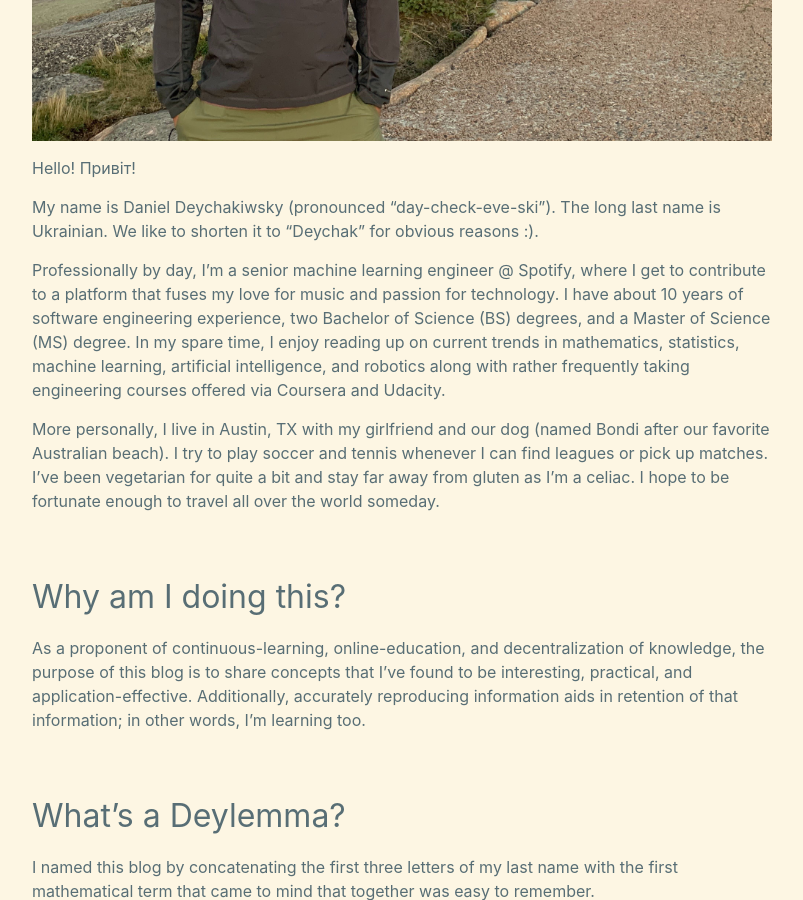
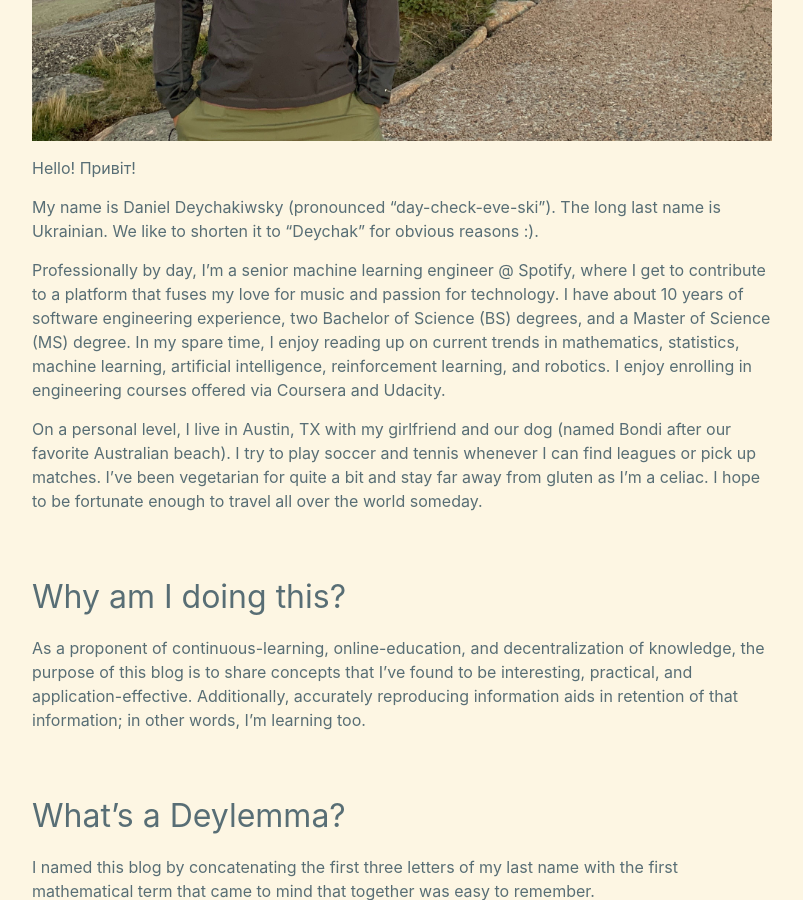
Before and after one commit to daniel-deychakiwsky/daniel-deychakiwsky.github.io, a Jekyll site: the page built from _posts/2020-05-28-about-me.md, in a window 1280 px wide and 900 px high, scrolled down 767 px. Shown: the whole window, without its empty margins (238-1041 px from the left). Built offline with Jekyll 4.4.1, drawn with Linux system fonts in a browser that asks for light colours.

Commit message:
[about-me] typos

```diff
--- a/_posts/2020-05-28-about-me.md
+++ b/_posts/2020-05-28-about-me.md
@@ -24,10 +24,11 @@
 and passion for technology. I have about 10 years of software engineering experience,
 two Bachelor of Science (BS) degrees, and a Master of Science (MS) degree.
 In my spare time, I enjoy reading up on current trends in mathematics, statistics,
-machine learning, artificial intelligence, and robotics along with rather frequently
-taking engineering courses offered via Coursera and Udacity.
+machine learning, artificial intelligence, reinforcement learning,
+and robotics. I enjoy enrolling in engineering courses offered via
+Coursera and Udacity.
 
-More personally, I live in Austin, TX with my girlfriend and our dog (named Bondi
+On a personal level, I live in Austin, TX with my girlfriend and our dog (named Bondi
 after our favorite Australian beach). I try to play soccer and tennis
 whenever I can find leagues or pick up matches. I've been vegetarian for quite a bit
 and stay far away from gluten as I'm a celiac. I hope to be fortunate enough to travel
```
